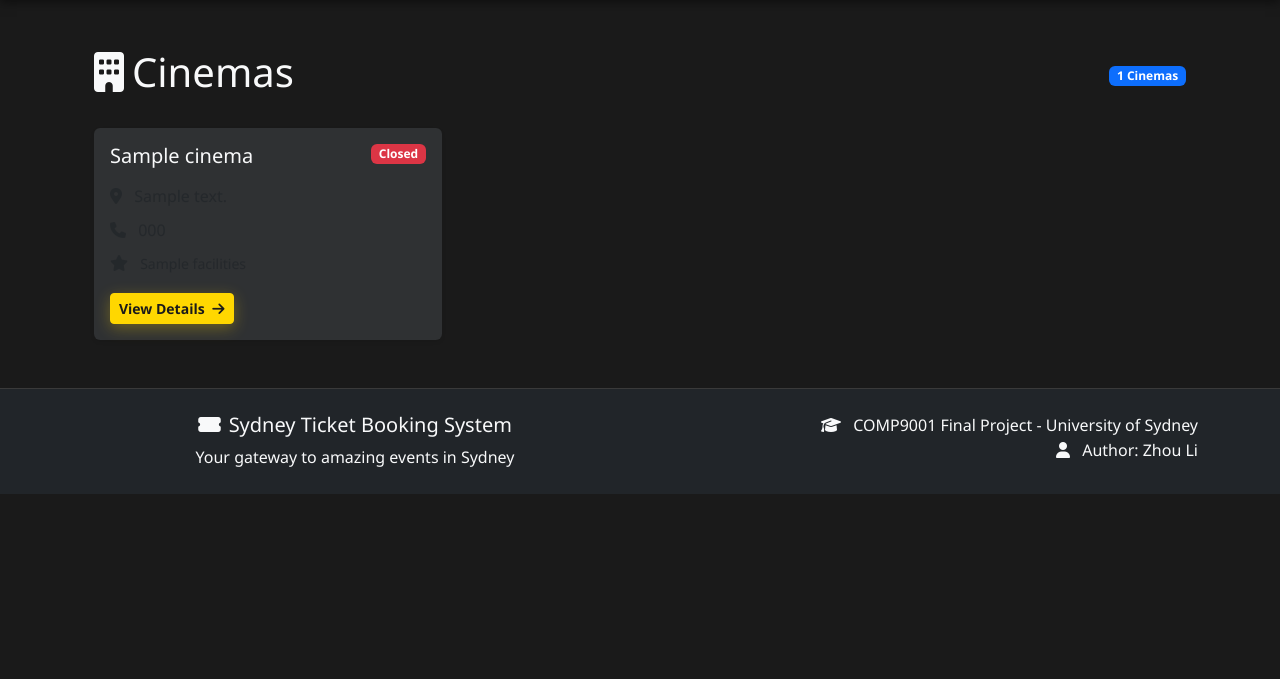
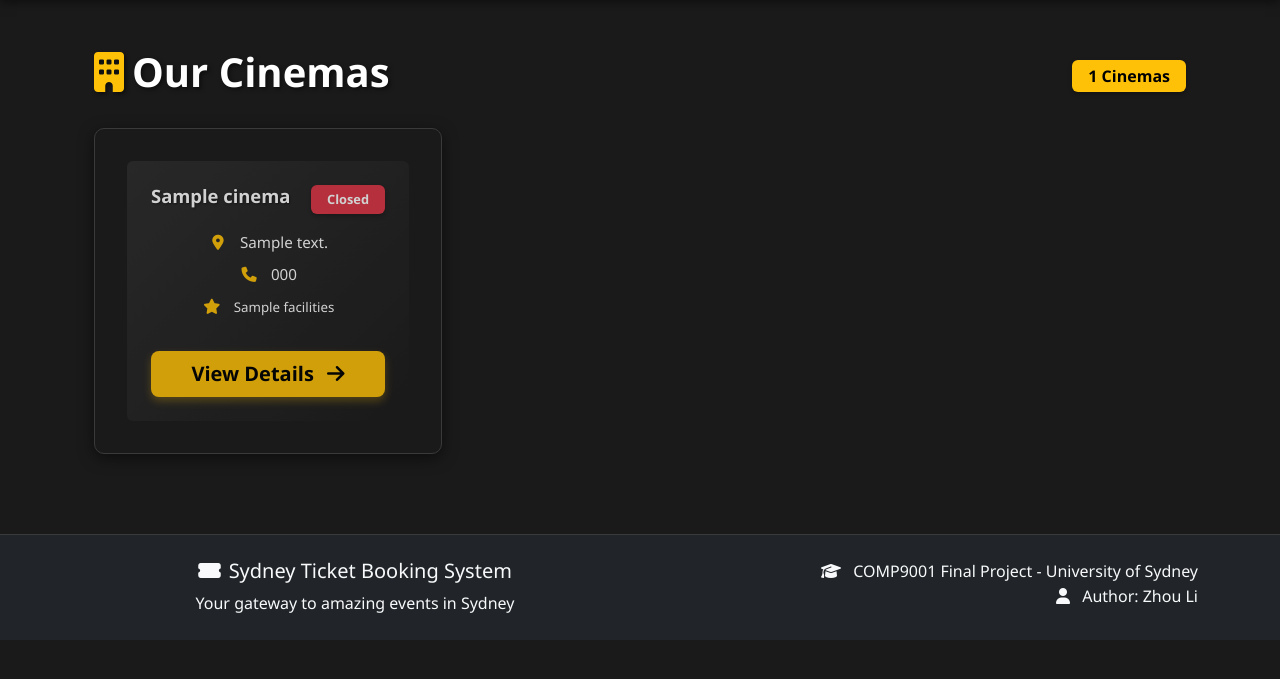
Before and after one commit to Sumile-leo/Sydney-Cinema-Booking-System, a Flask app: template web/templates/cinemas.html in a window 1280 px wide. Shown: the part 58-737 px from the top of the page. Run offline with Flask 3, Linux system fonts and the light colour scheme; the template is opened without the code that fills it: most values are stand-ins (such as "Sample title", 1, 10 or a date in 2020).

Commit message:
Improve cinemas page styling: brighter text and enhanced visual appeal

```diff
--- a/web/templates/cinemas.html
+++ b/web/templates/cinemas.html
@@ -5,56 +5,62 @@
 {% block content %}
 <div class="container mt-5">
     <div class="d-flex justify-content-between align-items-center mb-4">
-        <h1 class="text-light">
-            <i class="fas fa-building me-2"></i>Cinemas
+        <h1 class="text-white fw-bold">
+            <i class="fas fa-building me-2 text-warning"></i>Our Cinemas
         </h1>
-        <span class="badge bg-primary">{{ cinemas|length }} Cinemas</span>
+        <span class="badge bg-warning text-dark fs-6 px-3 py-2">{{ cinemas|length }} Cinemas</span>
     </div>
 
     {% if cinemas %}
     <div class="row g-4">
         {% for cinema in cinemas %}
         <div class="col-md-6 col-lg-4">
-            <div class="card h-100 {% if not cinema.is_active %}bg-secondary bg-opacity-25{% else %}bg-dark{% endif %} border-0 shadow-sm">
-                <div class="card-body">
+            <div class="cinema-card">
+                <div class="card h-100 {% if not cinema.is_active %}closed-cinema{% else %}active-cinema{% endif %} border-0">
+                    <div class="card-body p-4">
                         <div class="d-flex justify-content-between align-items-start mb-3">
-                        <h5 class="card-title text-light mb-0">{{ cinema.cinema_name }}</h5>
+                            <h5 class="card-title text-white fw-bold mb-0" style="font-size: 1.15rem;">
+                                {{ cinema.cinema_name }}
+                            </h5>
                             {% if not cinema.is_active %}
-                        <span class="badge bg-danger">Closed</span>
+                            <span class="badge bg-danger px-3 py-2">Closed</span>
                             {% else %}
-                        <span class="badge bg-success">Open</span>
+                            <span class="badge bg-success px-3 py-2">Open</span>
                             {% endif %}
                         </div>
 
-                    <p class="text-muted mb-2">
-                        <i class="fas fa-map-marker-alt me-2"></i>
-                        {{ cinema.full_address }}
+                        <div class="cinema-info mt-3">
+                            <p class="cinema-detail mb-2">
+                                <i class="fas fa-map-marker-alt me-2 text-primary"></i>
+                                <span>{{ cinema.full_address }}</span>
                             </p>
 
                             {% if cinema.phone %}
-                    <p class="text-muted mb-2">
-                        <i class="fas fa-phone me-2"></i>
-                        {{ cinema.phone }}
+                            <p class="cinema-detail mb-2">
+                                <i class="fas fa-phone me-2 text-primary"></i>
+                                <span>{{ cinema.phone }}</span>
                             </p>
                             {% endif %}
 
                             {% if cinema.facilities %}
-                    <p class="text-muted mb-3">
-                        <i class="fas fa-star me-2"></i>
-                        <small>{{ cinema.facilities }}</small>
+                            <p class="cinema-detail mb-3">
+                                <i class="fas fa-star me-2 text-warning"></i>
+                                <span class="small">{{ cinema.facilities }}</span>
                             </p>
                             {% endif %}
+                        </div>
 
-                    <a href="/cinema/{{ cinema.cinema_id }}" class="btn btn-primary btn-sm">
-                        View Details <i class="fas fa-arrow-right ms-1"></i>
+                        <a href="/cinema/{{ cinema.cinema_id }}" class="btn btn-warning btn-lg w-100 mt-3 fw-bold">
+                            View Details <i class="fas fa-arrow-right ms-2"></i>
                         </a>
+                    </div>
                 </div>
             </div>
         </div>
         {% endfor %}
     </div>
     {% else %}
-    <div class="alert alert-info">
+    <div class="alert alert-info text-center py-5">
         <i class="fas fa-info-circle me-2"></i>
         No cinemas found.
     </div>
@@ -62,17 +68,71 @@
 </div>
 
 <style>
-.card {
-    transition: transform 0.2s, box-shadow 0.2s;
+.cinema-card {
+    transition: transform 0.3s ease, box-shadow 0.3s ease;
 }
 
-.card:hover {
-    transform: translateY(-5px);
-    box-shadow: 0 8px 16px rgba(0, 0, 0, 0.3) !important;
+.cinema-card:hover {
+    transform: translateY(-8px);
+    box-shadow: 0 12px 24px rgba(255, 193, 7, 0.3) !important;
+}
+
+.active-cinema {
+    background: linear-gradient(135deg, #2c3e50 0%, #34495e 100%) !important;
+}
+
+.closed-cinema {
+    background: linear-gradient(135deg, #2c2c2c 0%, #1a1a1a 100%) !important;
+    opacity: 0.8;
+}
+
+.card-title {
+    color: #ffffff !important;
+    text-shadow: 1px 1px 2px rgba(0, 0, 0, 0.5);
+}
+
+.cinema-detail {
+    color: #ffffff !important;
+    font-size: 0.95rem;
+    font-weight: 500;
+}
+
+.cinema-detail span {
+    color: #ffffff !important;
+}
+
+.cinema-detail i {
+    color: #ffc107 !important;
+    width: 20px;
 }
 
 .badge {
-    font-size: 0.75rem;
+    font-size: 0.8rem;
+    font-weight: 600;
+    box-shadow: 0 2px 4px rgba(0, 0, 0, 0.3);
+}
+
+.btn-warning {
+    background-color: #ffc107 !important;
+    border: none;
+    color: #000 !important;
+    font-weight: 700;
+    box-shadow: 0 4px 8px rgba(255, 193, 7, 0.3);
+    transition: all 0.3s ease;
+}
+
+.btn-warning:hover {
+    background-color: #ffb300 !important;
+    transform: scale(1.02);
+    box-shadow: 0 6px 12px rgba(255, 193, 7, 0.5);
+}
+
+h1 {
+    text-shadow: 2px 2px 4px rgba(0, 0, 0, 0.5);
+}
+
+.badge.bg-warning {
+    color: #000 !important;
 }
 </style>
 {% endblock %}
```
Lines whose indentation alone changed are shown as unchanged.
